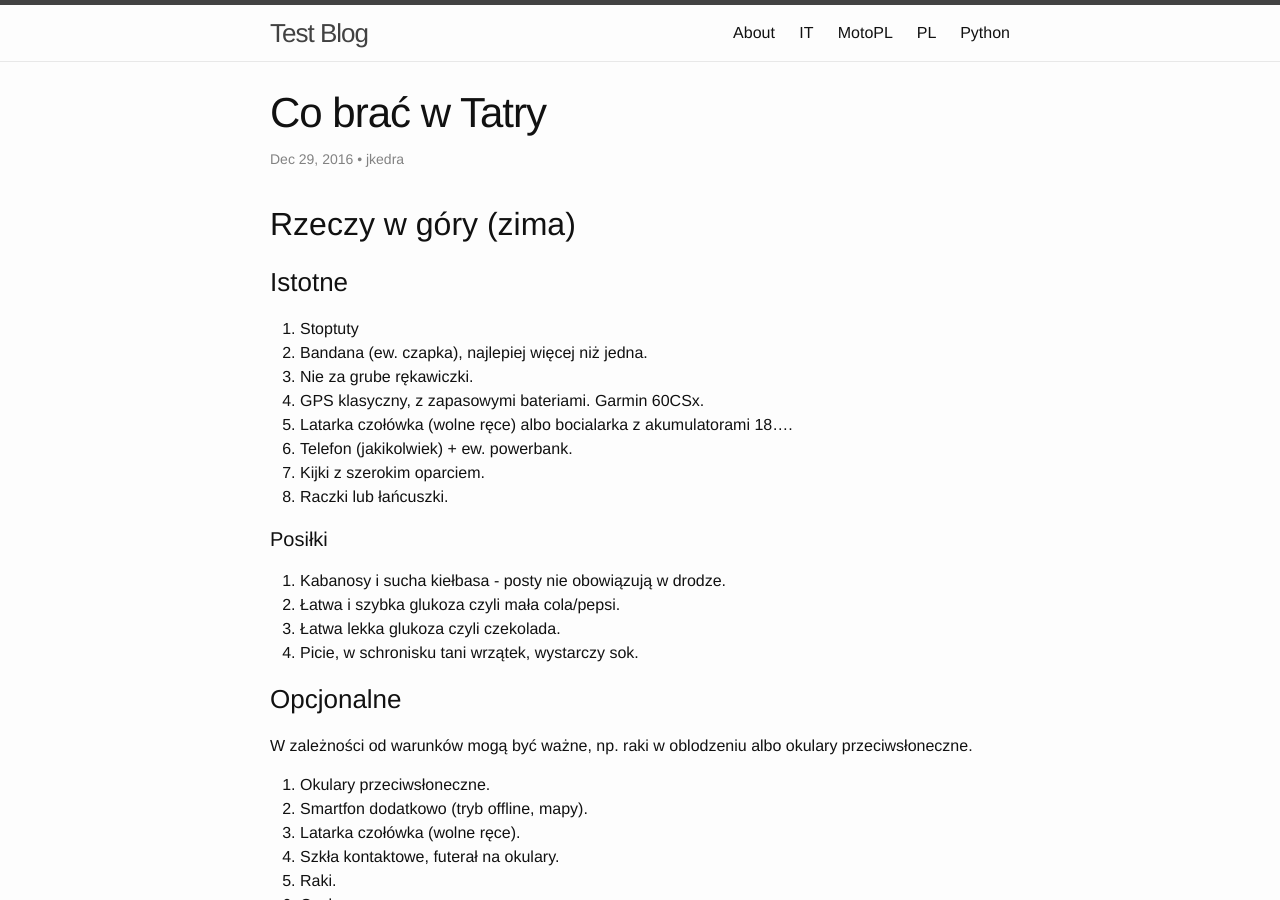
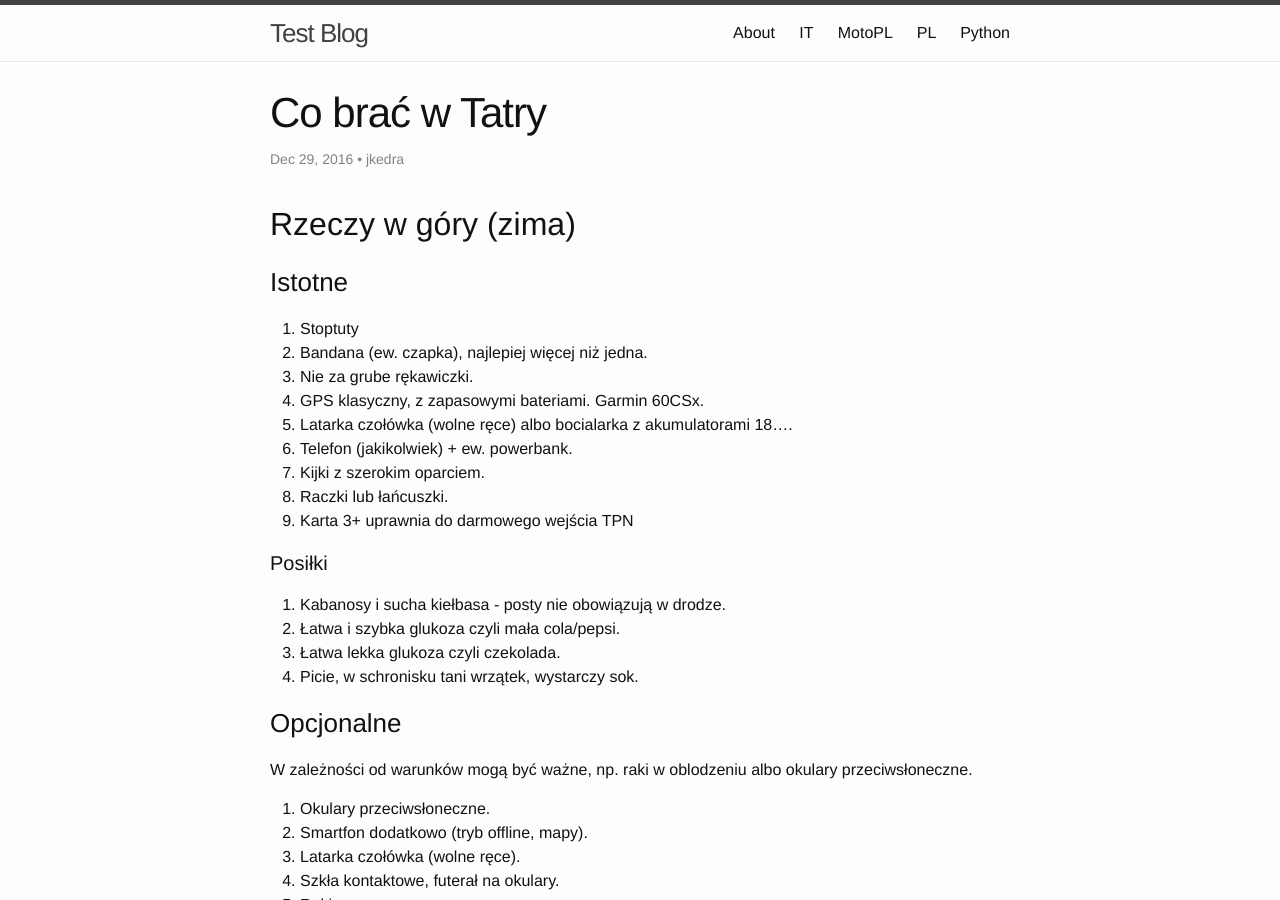
Before and after one commit to jkedra/jkedra.github.io, a Jekyll site: the page built from _posts/2016-12-29-tatry.md, in a window 1280 px wide and 900 px high. Built offline with Jekyll 4.4.1, drawn with Linux system fonts in a browser that asks for light colours; comment, search, counter and statistics services are not loaded.

Commit message:
Karta 3+ TPN

```diff
--- a/_posts/2016-12-29-tatry.md
+++ b/_posts/2016-12-29-tatry.md
@@ -19,6 +19,7 @@ language: pl
 6. Telefon (jakikolwiek) + ew. powerbank.
 7. Kijki z szerokim oparciem.
 8. Raczki lub łańcuszki.
+9. Karta 3+ uprawnia do darmowego wejścia TPN
 
 #### Posiłki
 
```
